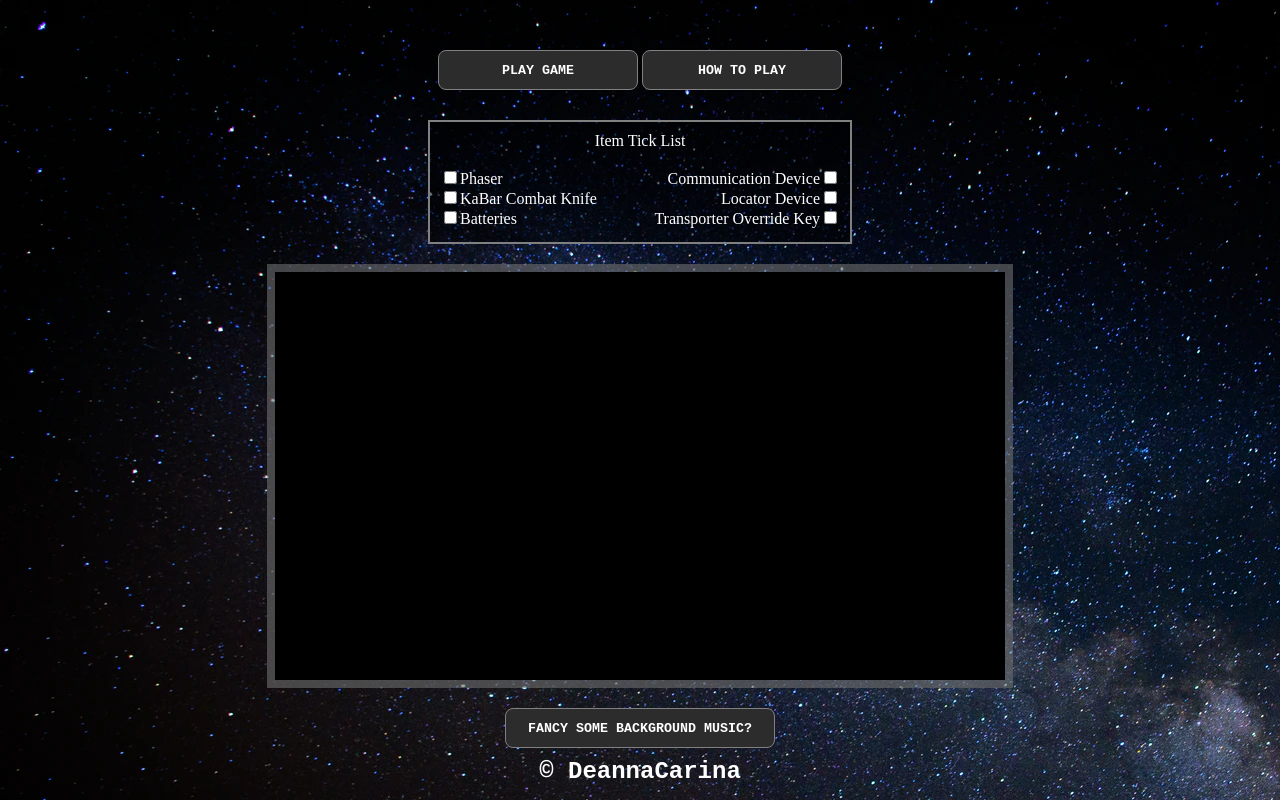
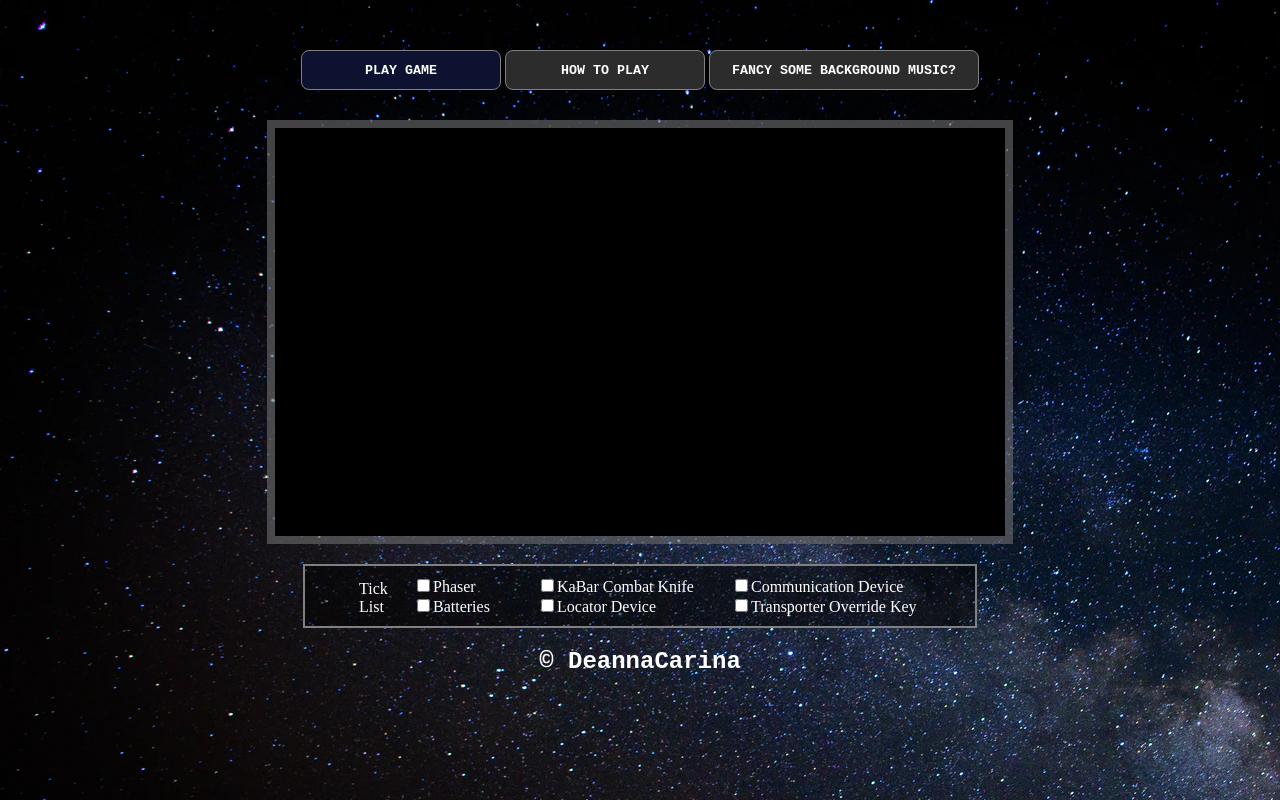
Before and after one commit to DeannaCarina/StarTrekTimeLoop, a website: page static/index.html in a window 1280 px wide. Drawn offline with nearby package versions, Linux system fonts and the light colour scheme; no server answers.

Commit message:
add: Layout changes to page (see comment)
Music button up, tick list down and wider below terminal

```diff
--- a/static/index.html
+++ b/static/index.html
@@ -14,22 +14,11 @@
 
 <body>
     <!-- button to refresh the page/game terminal -->
-    <button onclick="window.location.reload()">PLAY GAME</button>
+    <button id="playbtn" onclick="window.location.reload()">PLAY GAME</button>
     <!-- button to view the game instructions/hints&tips -->
     <button id="myBtn">HOW TO PLAY</button>
-    <!-- Tick list for user to keep track of their progress and which items they have -->
-    <div id="ticklist">
-        Item Tick List<br><br>
-        <div id="floatleft"><input type="checkbox" id="phaser" name="phaser"><label for="phaser">Phaser</label><br>
-            <input type="checkbox" id="knife" name="knife"><label for="knife">KaBar Combat Knife</label><br>
-            <input type="checkbox" id="batteries" name="batteries"><label for="batteries">Batteries</label><br>
-        </div>
-        <div id="floatright">
-            <label for="comms">Communication Device</label><input type="checkbox" id="comms" name="comms"><br>
-            <label for="locator">Locator Device</label><input type="checkbox" id="locator" name="locator"><br>
-            <label for="key">Transporter Override Key</label><input type="checkbox" id="key" name="key"><br>
-        </div>
-    </div>
+    <!-- button for user to bring up background music options -->
+    <button id="myMusicBtn">Fancy some background music?</button><br>
     <!-- modal containing the game instructions which is hidable/viewable via javascript -->
     <div id="myModal" class="modal">
         <div class="modal-content">
@@ -60,8 +49,24 @@
     <div id="terminalcontainer">
         <div id="terminal"></div>
     </div>
-    <!-- button for user to bring up background music options -->
-    <button id="myMusicBtn">Fancy some background music?</button><br>
+    <!-- Tick list for user to keep track of their progress and which items they have -->
+    <div id="ticklist">
+        <div id="farleftdiv" class="tickthird">
+            Tick List
+        </div>
+        <div id="leftdiv" class="tickthird">
+            <input type="checkbox" id="phaser" name="phaser"><label for="phaser">Phaser</label><br>
+            <input type="checkbox" id="batteries" name="batteries"><label for="batteries">Batteries</label><br>
+        </div>
+        <div id="middlediv" class="tickthird">
+            <input type="checkbox" id="knife" name="knife"><label for="knife">KaBar Combat Knife</label><br>
+            <input type="checkbox" id="locator" name="locator"><label for="locator">Locator Device</label><br>
+        </div>
+        <div id="rightdiv" class="tickthird">
+            <input type="checkbox" id="comms" name="comms"><label for="comms">Communication Device</label><br>
+            <input type="checkbox" id="key" name="key"><label for="key">Transporter Override Key</label><br>
+        </div>
+    </div>
     <!-- copyright text -->
     <div id="copy">
         &copy; DeannaCarina
--- a/static/xterm.css
+++ b/static/xterm.css
@@ -188,6 +188,7 @@ body {
     width: 720px;
     margin: auto auto;
     padding-right: 10px;
+    text-align: left;
 }
 
 button {
@@ -204,28 +205,48 @@ button {
     font-weight: 900;
 }
 
+#playbtn {
+    background-color: rgb(13, 18, 49);
+}
+
+#playbtn:hover {
+    background-color: grey;
+}
+
 #ticklist {
     background-color: #00000083;
     color: white;
     border: solid 2px grey;
-    width: 400px;
-    height: 100px;
+    width: 650px;
+    height: 40px;
     padding: 10px;
+    text-align: center;
     margin: auto auto;
-    text-align: center;
-    margin-top: 0px;
+    margin-top: 20px;
     margin-bottom: 20px;
 }
 
-#floatleft {
-    float: left;
+.tickthird {
+    display: inline-block;
+    width: 190px;
+    margin: 0px;
     text-align: left;
 }
 
-#floatright {
-    float: right;
-    text-align: right;
+#farleftdiv {
+    width: 50px;
+    text-align: left;
 }
+
+#leftdiv {
+    display: inline-block;
+    width: 120px;
+}
+
+#rightdiv {
+    display: inline-block;
+}
+
 
 #myMusicBtn {
     width: 270px;
@@ -269,12 +290,12 @@ button:hover {
 }
 
 .modal-music-content {
-    margin-top: 400px;
+    margin-top: 100px;
     height: 200px;
-    width: 700px;
+    width: 705px;
     padding: 10px;
     background-color: #000000;
-    border: solid 10px grey;
+    border: solid 10px rgba(78, 78, 78, 0.63);
 }
 
 #modalHeading {
@@ -292,6 +313,7 @@ button:hover {
 iframe {
     margin: auto;
     margin-right: 10px;
+    border: 1px solid black;
 }
 
 .close,
```
